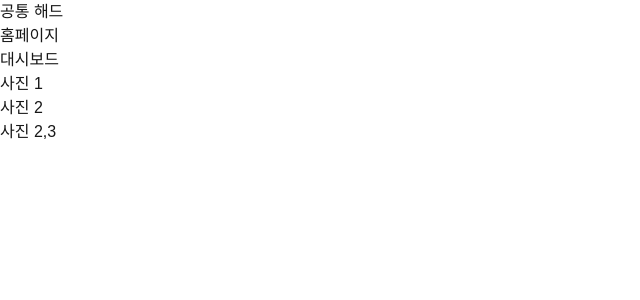
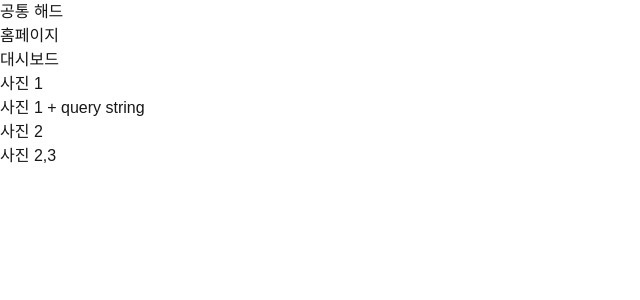
Before and after one commit to dydcodydco/parallel-intercept-demo, a Next.js app: page / in a window 1280 px wide. Shown: the top 300 px of the page, without its empty margins (0-640 px from the left). Built offline with nearby package versions, Linux system fonts and the light colour scheme.

Commit message:
page에서 params, searchParams 확인

```diff
--- a/src/app/@modal/(.)photos/[id]/page.tsx
+++ b/src/app/@modal/(.)photos/[id]/page.tsx
@@ -1,4 +1,11 @@
-export default function PhotoModal({ params }: { params: { id: string } }) {
+type Props = {
+  params: { id: string }
+  searchParams: { [key: string]: string | string[] | undefined }
+}
+
+export default function PhotoModal({ params, searchParams }: Props) {
+  console.log('searchParams : ', searchParams);
+  console.log('params : ', params);
   return (
     <div style={{ position: 'fixed', top: '50%', left: '50%', transform: 'translate(-50%, -50%)', background: 'white', padding: '20px', border: '1px solid black' }}>
       <h2>사진 {params.id} 모달</h2>
--- a/src/app/page.tsx
+++ b/src/app/page.tsx
@@ -6,8 +6,12 @@ export default function Home() {
       <h1>홈페이지</h1>
       <nav>
         <ul>
-          <li><Link href="/dashboard">대시보드</Link></li>
+          <li><Link href="/dashboard?search=1">대시보드</Link></li>
           <li><Link href="/photos/1">사진 1</Link></li>
+          <li><Link href={{
+            pathname: '/photos/1',
+            query: { search: '1' }
+          }}>사진 1 + query string</Link></li>
           <li><Link href="/photos/2">사진 2</Link></li>
           <li><Link href="/photos/2/3">사진 2,3</Link></li>
         </ul>
```
